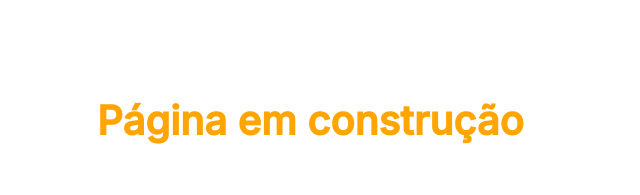
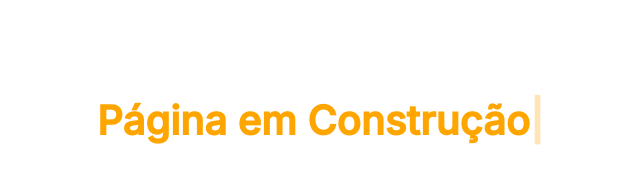
Before and after one commit to carolinacatelan/devlinks_sejamBemVindos, a plain HTML site: page certificados/index.html in a window 1280 px wide. Shown: the top 195 px of the page, without its empty margins (348-988 px from the left). Drawn offline with nearby package versions, Linux system fonts and the light colour scheme.

Commit message:
adjust text

```diff
--- a/certificados/index.html
+++ b/certificados/index.html
@@ -17,7 +17,7 @@
   <body>
     <div id="container">
       <div id="underConstruction">
-        <p>Página em construção</p>
+        <h1>Página em <span id="multiText"></span></h1>
         <img
           src="../assets/underConstruction.png"
           alt="Página em construção"
@@ -25,5 +25,14 @@
       </div>
       </div>
     </div>
+    <script src="https://unpkg.com/typed.js@2.0.16/dist/typed.umd.js"></script>
+    <script>
+      var typingEffect = new Typed("#multiText", {
+        strings: ["construção"],
+        typeSpeed: 100,
+        backSpeed: 80,
+        backDelay: 1500,
+      })
+    </script>
   </body>
 </html>
--- a/certificados/style.css
+++ b/certificados/style.css
@@ -20,7 +20,7 @@ body * {
   padding: 0 24px;
 }
 
-#underConstruction p {
+#underConstruction h1 {
   display: block;
   position: relative;
   font-size: 40px;
@@ -30,6 +30,11 @@ body * {
   font-weight: 900;
 }
 
+#multiText {
+  color: rgb(255, 165, 0);
+  text-transform: capitalize;
+}
+
 #underConstruction img {
   position: relative;
   width: 80%;
```
Also changed, not shown: sobreMim/index.html (+2 -3 lines).
